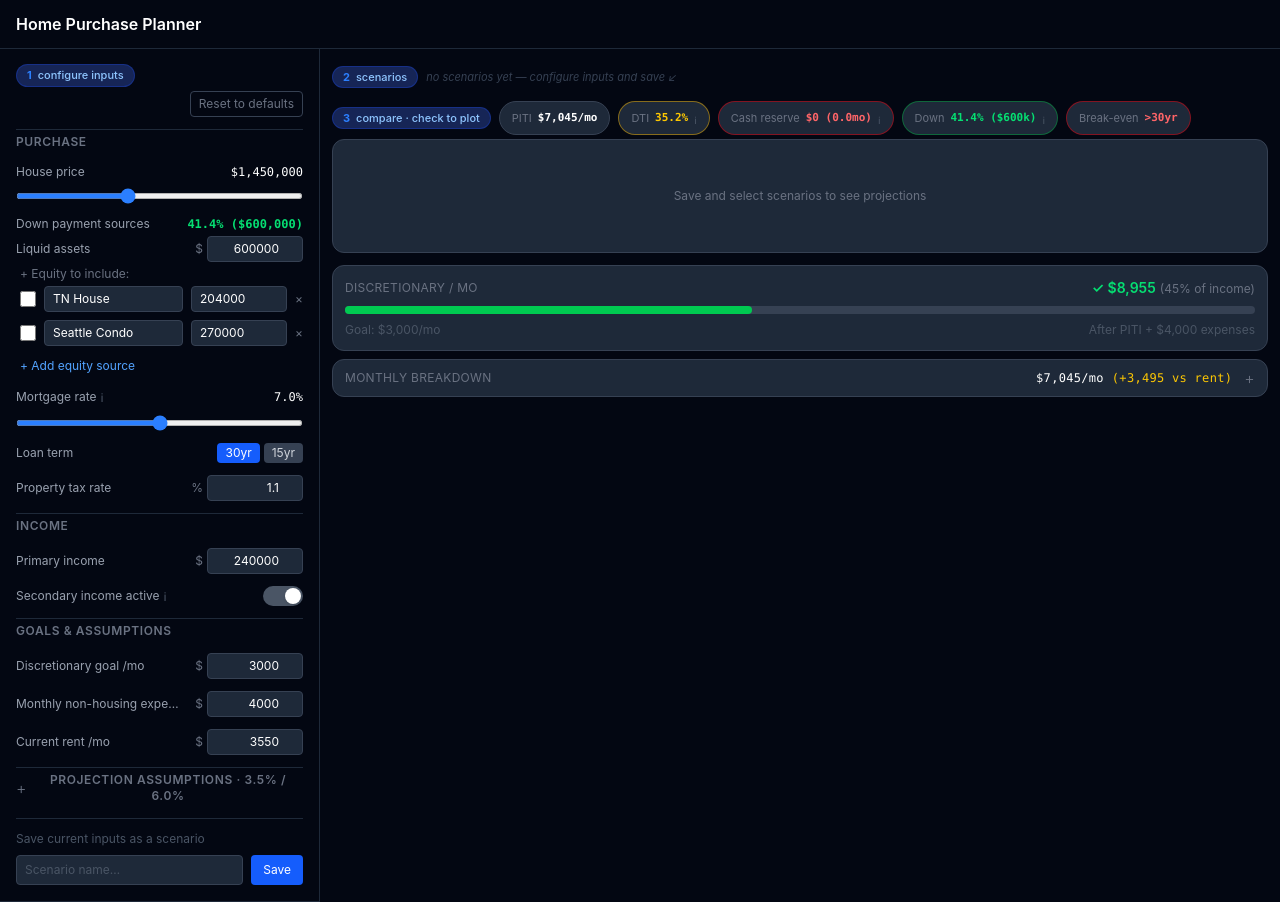
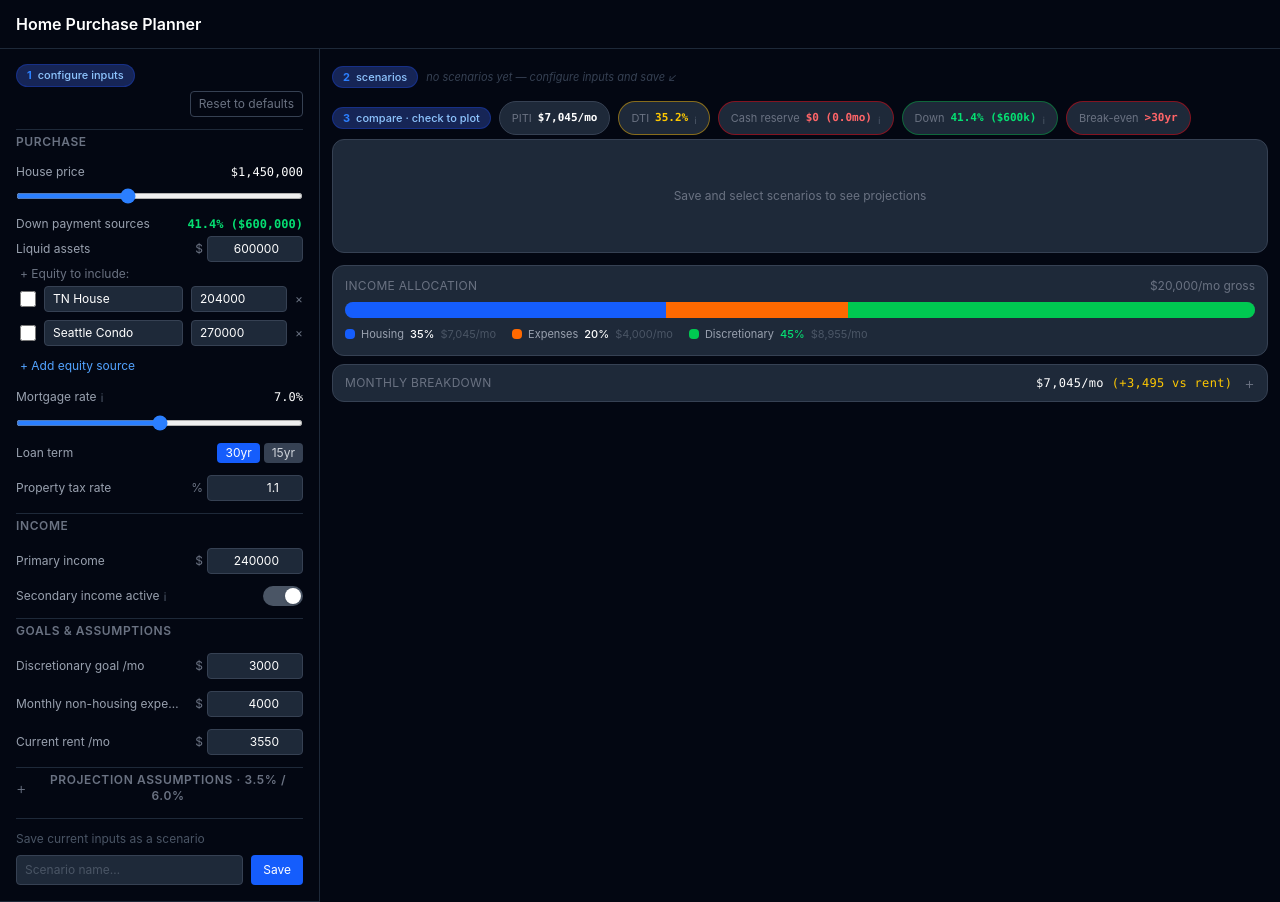
Before and after one commit to gallak87/fin, a React (Vite) app: page / in a window 1280 px wide. Built offline with nearby package versions, Linux system fonts and the light colour scheme.

Commit message:
feat: income allocation stacked bar (housing/expenses/discretionary %)

```diff
--- a/src/components/LifestyleGoalBar.tsx
+++ b/src/components/LifestyleGoalBar.tsx
@@ -10,46 +10,77 @@ interface Props {
 }
 
 export function LifestyleGoalBar({ metrics, inputs }: Props) {
-  const { discretionaryMonthly, grossMonthlyIncome } = metrics
+  const { monthlyPITI: pitiMonthly, discretionaryMonthly, grossMonthlyIncome } = metrics
+  const expenses = inputs.monthlyNonHousingExpenses
   const goal = inputs.discretionaryGoal
-  const pct = grossMonthlyIncome > 0 ? (discretionaryMonthly / grossMonthlyIncome) * 100 : 0
+
+  const pitiPct = grossMonthlyIncome > 0 ? (pitiMonthly / grossMonthlyIncome) * 100 : 0
+  const expPct = grossMonthlyIncome > 0 ? (expenses / grossMonthlyIncome) * 100 : 0
+  const discPct = grossMonthlyIncome > 0 ? Math.max(0, (discretionaryMonthly / grossMonthlyIncome) * 100) : 0
+  const overflowPct = Math.max(0, pitiPct + expPct + discPct - 100)
+
   const meetsGoal = discretionaryMonthly >= goal
-
-  const barPct = Math.max(0, Math.min(100, pct))
-  const barColor = meetsGoal
-    ? discretionaryMonthly > goal * 1.5
-      ? 'bg-green-500'
-      : 'bg-green-400'
-    : discretionaryMonthly > 0
-      ? 'bg-yellow-400'
-      : 'bg-red-500'
-
-  const status = meetsGoal ? '✓' : '✗'
-  const statusColor = meetsGoal ? 'text-green-400' : 'text-red-400'
+  const discColor = meetsGoal ? 'bg-green-500' : discretionaryMonthly > 0 ? 'bg-yellow-400' : 'bg-red-500'
 
   return (
     <div className="bg-gray-800 rounded-xl p-3 border border-gray-700 space-y-2">
       <div className="flex items-center justify-between">
-        <span className="text-xs text-gray-500 uppercase tracking-wide">Discretionary / mo</span>
-        <span className={`text-sm font-semibold ${statusColor}`}>
-          {status} ${fmt(Math.max(0, discretionaryMonthly))}
-          <span className="text-gray-500 font-normal text-xs ml-1">
-            ({pct.toFixed(0)}% of income)
+        <span className="text-xs text-gray-500 uppercase tracking-wide">Income allocation</span>
+        <span className="text-xs text-gray-500">${fmt(grossMonthlyIncome)}/mo gross</span>
+      </div>
+
+      {/* Stacked bar */}
+      <div className="w-full bg-gray-700 rounded-full h-4 overflow-hidden flex">
+        <div
+          className="h-full bg-blue-600 shrink-0"
+          style={{ width: `${Math.min(pitiPct, 100)}%` }}
+          title={`PITI: $${fmt(pitiMonthly)}/mo (${pitiPct.toFixed(0)}%)`}
+        />
+        <div
+          className="h-full bg-orange-500 shrink-0"
+          style={{ width: `${Math.min(expPct, 100 - Math.min(pitiPct, 100))}%` }}
+          title={`Expenses: $${fmt(expenses)}/mo (${expPct.toFixed(0)}%)`}
+        />
+        <div
+          className={`h-full shrink-0 ${discColor}`}
+          style={{ width: `${Math.min(discPct, 100 - Math.min(pitiPct + expPct, 100))}%` }}
+          title={`Discretionary: $${fmt(Math.max(0, discretionaryMonthly))}/mo (${discPct.toFixed(0)}%)`}
+        />
+        {overflowPct > 0 && (
+          <div className="h-full bg-red-600 flex-1" title="Over income" />
+        )}
+      </div>
+
+      {/* Legend */}
+      <div className="flex flex-wrap gap-x-4 gap-y-1 text-[11px]">
+        <span className="flex items-center gap-1.5">
+          <span className="w-2.5 h-2.5 rounded-sm bg-blue-600 shrink-0" />
+          <span className="text-gray-400">Housing</span>
+          <span className="text-white font-medium">{pitiPct.toFixed(0)}%</span>
+          <span className="text-gray-600">${fmt(pitiMonthly)}/mo</span>
+        </span>
+        <span className="flex items-center gap-1.5">
+          <span className="w-2.5 h-2.5 rounded-sm bg-orange-500 shrink-0" />
+          <span className="text-gray-400">Expenses</span>
+          <span className="text-white font-medium">{expPct.toFixed(0)}%</span>
+          <span className="text-gray-600">${fmt(expenses)}/mo</span>
+        </span>
+        <span className="flex items-center gap-1.5">
+          <span className={`w-2.5 h-2.5 rounded-sm shrink-0 ${discColor}`} />
+          <span className="text-gray-400">Discretionary</span>
+          <span className={`font-medium ${meetsGoal ? 'text-green-400' : 'text-yellow-400'}`}>
+            {discPct.toFixed(0)}%
           </span>
+          <span className="text-gray-600">${fmt(Math.max(0, discretionaryMonthly))}/mo</span>
+          {!meetsGoal && (
+            <span className="text-yellow-500">(goal: ${fmt(goal)})</span>
+          )}
         </span>
       </div>
-      <div className="w-full bg-gray-700 rounded-full h-2">
-        <div className={`h-2 rounded-full transition-all ${barColor}`} style={{ width: `${barPct}%` }} />
-      </div>
-      <div className="flex justify-between text-xs text-gray-600">
-        <span>Goal: ${fmt(goal)}/mo</span>
-        <span>
-          After PITI + ${fmt(inputs.monthlyNonHousingExpenses)} expenses
-        </span>
-      </div>
-      {!meetsGoal && discretionaryMonthly < 0 && (
+
+      {discretionaryMonthly < 0 && (
         <div className="text-xs text-red-400">
-          Monthly shortfall: ${fmt(Math.abs(discretionaryMonthly))} — income doesn&apos;t cover housing + expenses
+          Shortfall: ${fmt(Math.abs(discretionaryMonthly))}/mo — income doesn&apos;t cover housing + expenses
         </div>
       )}
     </div>
```
